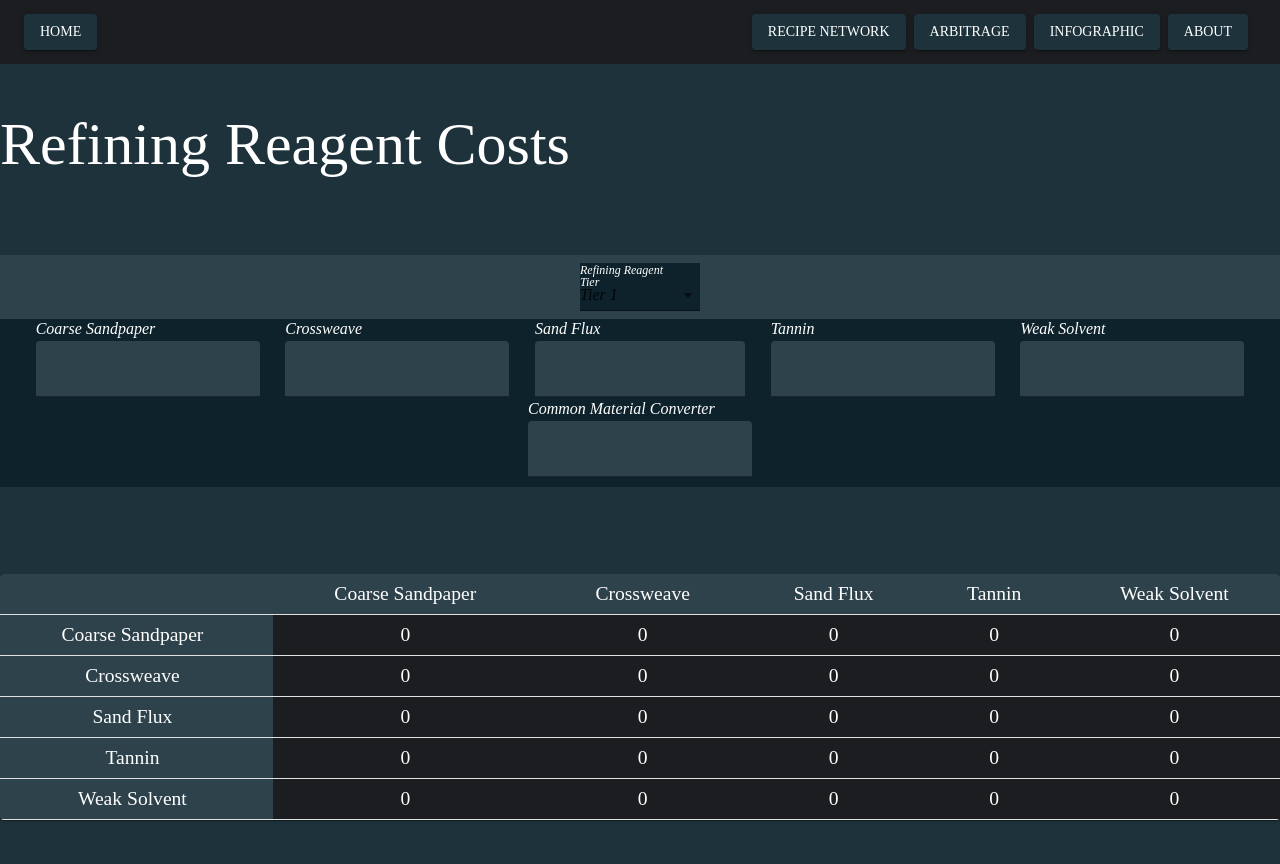
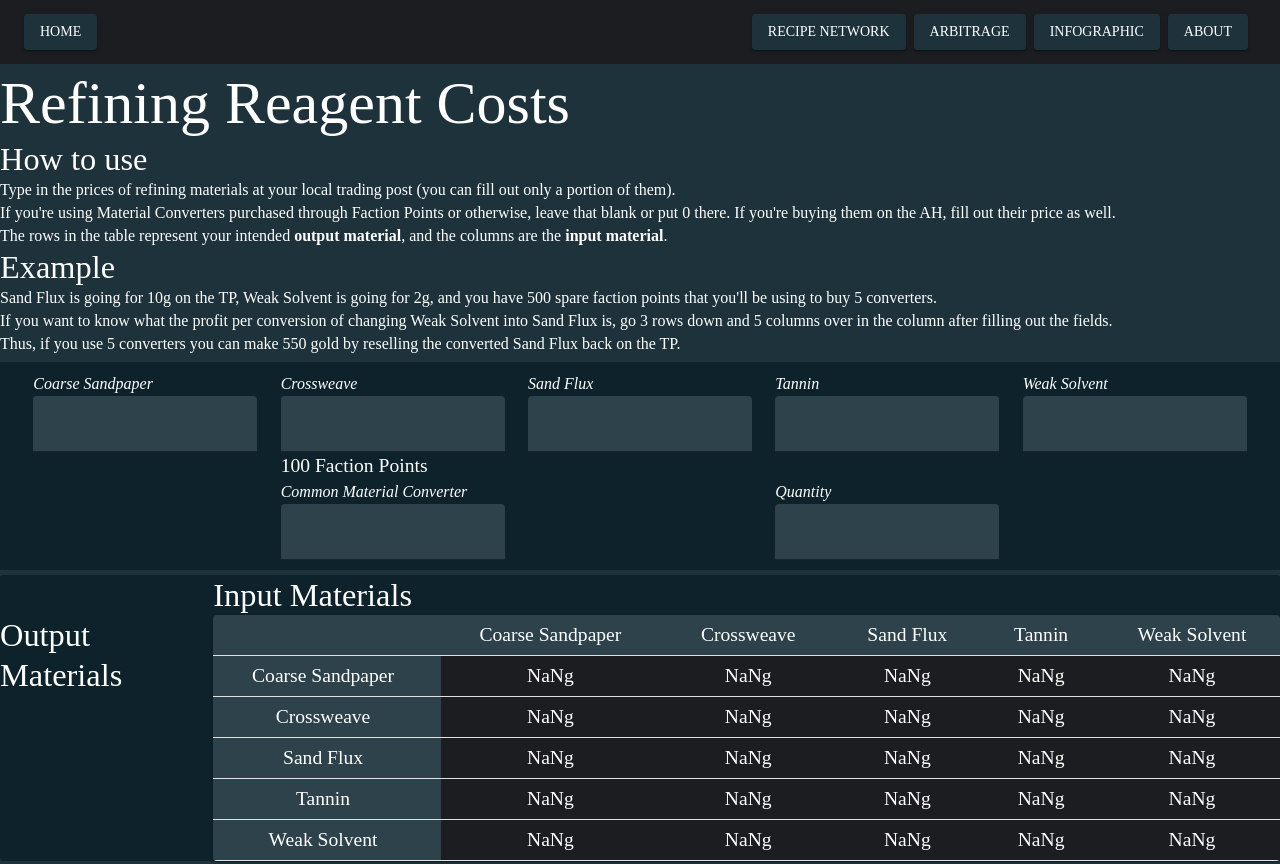
Before and after one commit to meissnereric/BraveNW, a React (Create React App) app: page /arbitrage in a window 1280 px wide. Built offline with nearby package versions, Linux system fonts and the light colour scheme.

Commit message:
Add quantity, formatting, How To

```diff
--- a/src/Components/Arbitrage.tsx
+++ b/src/Components/Arbitrage.tsx
@@ -18,6 +18,7 @@ import InputLabel from '@material-ui/core/InputLabel';
 
 // TODO
 // Add white column lines to table
+// Add quantity scaling
 
 function createData(name, sandpaper, weave, flux, tannin, solvent) {
     return { name, sandpaper, weave, flux, tannin, solvent };
@@ -61,44 +62,44 @@ const useStyles = makeStyles((theme: Theme) => ({
         margin: theme.spacing(1),
         minWidth: 120,
         color: theme.palette.primary.contrastText,
-      backgroundColor: theme.palette.secondary.dark
+        backgroundColor: theme.palette.secondary.light
     },
     selectEmpty: {
         marginTop: theme.spacing(2),
         color: theme.palette.primary.contrastText,
-      backgroundColor: theme.palette.secondary.dark
+        backgroundColor: theme.palette.secondary.light
     },
 }));
 
 var initValues = {
     'tier1': {
-        'sandpaper': ["Coarse Sandpaper", "0"],
-        'weave': ["Crossweave", "0"],
-        'flux': ["Sand Flux", "0"],
-        'tannin': ["Tannin", "0"],
-        'solvent': ["Weak Solvent", "0"],
+        'sandpaper': ["Coarse Sandpaper", NaN],
+        'weave': ["Crossweave", NaN],
+        'flux': ["Sand Flux", NaN],
+        'tannin': ["Tannin", NaN],
+        'solvent': ["Weak Solvent", NaN],
         'converter': ["Common Material Converter", {
             'gold': 0,
             'factionPoints': 100
         }]
     },
     'tier2': {
-        'sandpaper': ["Coarse Sandpaper", "0"],
-        'weave': ["Crossweave", "0"],
-        'flux': ["Sand Flux", "0"],
-        'tannin': ["Tannin", "0"],
-        'solvent': ["Weak Solvent", "0"],
+        'sandpaper': ["Coarse Sandpaper", NaN],
+        'weave': ["Crossweave", NaN],
+        'flux': ["Sand Flux", NaN],
+        'tannin': ["Tannin", NaN],
+        'solvent': ["Weak Solvent", NaN],
         'converter': ["Uncommon Material Converter", {
             'gold': 0,
             'factionPoints': 100
         }]
     },
     'tier3': {
-        'sandpaper': ["Coarse Sandpaper", "0"],
-        'weave': ["Crossweave", "0"],
-        'flux': ["Sand Flux", "0"],
-        'tannin': ["Tannin", "0"],
-        'solvent': ["Weak Solvent", "0"],
+        'sandpaper': ["Coarse Sandpaper", NaN],
+        'weave': ["Crossweave", NaN],
+        'flux': ["Sand Flux", NaN],
+        'tannin': ["Tannin", NaN],
+        'solvent': ["Weak Solvent", NaN],
         'converter': ["Rare Material Converter", {
             'gold': 0,
             'factionPoints': 100
@@ -113,8 +114,10 @@ export default function Arbitrage(props) {
     const [reagentCosts, setReagentCosts] = React.useState(initValues);
     const [currentTier, setCurrentTier] = React.useState("tier1");
     const [converterType, setConverterType] = React.useState("gold");
+    const [quantity, setQuantity] = React.useState(1);
     // rows = [{}]
 
+    const handleQuantityChange =  (event: React.ChangeEvent<HTMLInputElement>) => {setQuantity(parseInt(event.target.value))}
 
     const handleReagentCostChanges = (event: React.ChangeEvent<HTMLInputElement>) => {
         var value = event.target.value.toLowerCase()
@@ -133,17 +136,17 @@ export default function Arbitrage(props) {
         console.log(reagentCosts)
     };
 
-    const computeArbitrageRate = (startItemCost, endItemCost, converterCost) => {
+    const computeArbitrageRate = (startItemCost, endItemCost, converterCost, quantity) => {
         if (isNaN(startItemCost) || isNaN(endItemCost)) {
             return "NaN"
         }
         var rate = (endItemCost * 15) - (startItemCost * 20)
         console.log("Arbitrage Rate", startItemCost, endItemCost, converterCost, rate)
         if (converterType == 'gold') {
-            return rate - converterCost
+            return (rate - converterCost) * quantity
         }
         else {
-            return rate
+            return (rate) * quantity
         }
     };
 
@@ -157,12 +160,35 @@ export default function Arbitrage(props) {
             alignItems="center"
         >
             <Grid container item xs={12}>
+                <Grid xs={12}>
                     <Typography variant='h2'>Refining Reagent Costs</Typography>
+
+                </Grid>
+                <Grid xs={12}>
+                    <Typography variant='h4'>How to use</Typography>
+
+                </Grid>
+                <Grid xs={12}>
+                    <Typography variant='body2' style={{ fontSize: '1rem' }}>
+                        Type in the prices of refining materials at your local trading post (you can fill out only a portion of them).<br />
+                        If you're using Material Converters purchased through Faction Points or otherwise, leave that blank or put 0 there. If you're buying them on the AH, fill out their price as well.<br />
+                        The rows in the table represent your intended <b>output material</b>, and the columns are the <b>input material</b>. <br />
+                    </Typography>
+
+                    <Typography variant='h4'>Example</Typography>
+                    <Typography variant='body2' style={{ fontSize: '1rem' }}>
+                        Sand Flux is going for 10g on the TP,  Weak Solvent is going for 2g, and you have 500 spare faction points that you'll be using to buy 5 converters. <br />
+                        If you want to know what the profit per conversion of changing Weak Solvent into Sand Flux is, go 3 rows down and 5 columns over in the column after filling out the fields.<br />
+                        Thus, if you use 5 converters you can make 550 gold by reselling the converted Sand Flux back on the TP.
+                    </Typography>
+                </Grid>
+
             </Grid>
 
 
+
             <Grid container item xs={12} style={{ backgroundColor: theme.palette.secondary.dark }}>
-
+                {/*
                 <Grid container item justifyContent="space-evenly" alignItems='center' spacing={3} style={{ backgroundColor: theme.palette.secondary.light, }}>
 
                     <FormControl className={classes.formControl}>
@@ -172,15 +198,20 @@ export default function Arbitrage(props) {
                         id="tier-selector"
                         value={currentTier}
                         onChange={handleTierChange}
+                        inputProps={{
+                            className: classes.input
+                        }}
                         >
                         <MenuItem value={'tier1'}>Tier 1</MenuItem>
                         <MenuItem value={'tier2'}>Tier 2</MenuItem>
                         <MenuItem value={'tier3'}>Tier 3</MenuItem>
                         </Select>
                     </FormControl>
-                </Grid>
+                </Grid> */}
 
-                <Grid container item justifyContent="space-evenly"  alignItems='flex-end' style={{padding: '10px'}}>
+                <Grid container item justifyContent="space-evenly" alignItems='flex-end' style={{ padding: '10px' }}>
+
+
                     <Grid item>
                         <Typography>{reagentCosts[currentTier]['sandpaper'][0]}</Typography>
                         <TextField id="sandpaper"
@@ -203,7 +234,7 @@ export default function Arbitrage(props) {
                         />
                     </Grid>
 
-                    <Grid item xs={2}>
+                    <Grid item>
                         <Typography>{reagentCosts[currentTier]['flux'][0]}</Typography>
                         <TextField id="flux"
                             variant="filled" color="primary"
@@ -237,7 +268,13 @@ export default function Arbitrage(props) {
                     </Grid>
 
                     <Grid item>
+                        <Grid item xs={12}>
+                            <Typography variant='body2'>100 Faction Points</Typography>
+                        </Grid>
+                        <Grid item xs={12}>
                             <Typography>{reagentCosts[currentTier]['converter'][0]}</Typography>
+                        </Grid>
+                        <Grid item xs={12}>
                             <TextField id="converter"
                                 variant="filled" color="secondary"
                                 onChange={handleReagentCostChanges}
@@ -247,11 +284,33 @@ export default function Arbitrage(props) {
                             />
                         </Grid>
                     </Grid>
+
+                    <Grid item>
+                        <Typography>Quantity</Typography>
+                        <TextField id="quantity"
+                            variant="filled" color="secondary"
+                            onChange={handleQuantityChange}
+                            InputProps={{
+                                className: classes.input,
+                            }}
+                        />
                     </Grid>
-            <Grid container item xs={12} className={classes.table} style={{ backgroundColor: theme.palette.primary.main }}>
+
+                </Grid>
+            </Grid>
+            <Grid container item xs={12} className={classes.table} style={{ backgroundColor: theme.palette.secondary.dark }}>
                 {/* <Typography className={classes.head} id="tableTitle" variant='h3' component="div">
                     Table
                     </Typography> */}
+                <Grid item xs={2}> </Grid>
+                <Grid item xs={10} alignItems='center' justifyContent='center'>
+                    <Typography variant='h4'>Input Materials</Typography>
+                </Grid>
+                <Grid item xs={2} alignItems='center' justifyContent='center'>
+                    <Typography variant='h4'>Output Materials</Typography>
+                </Grid>
+
+                <Grid item xs={10}>
                     <TableContainer component={Paper} style={{ backgroundColor: theme.palette.primary.main }}>
                         <Table className={classes.table} size="small" aria-label="arbitrage table" style={{ color: theme.palette.secondary.contrastText }}>
                             <TableHead className={classes.head}>
@@ -271,29 +330,35 @@ export default function Arbitrage(props) {
 
                                         <TableCell align="center"><Typography variant='body2'>{computeArbitrageRate(reagentCosts[currentTier]['sandpaper'][1],
                                             reagentCosts[currentTier][row.name][1],
-                                        reagentCosts[currentTier]['converter'][1]['gold'])}</Typography></TableCell>
+                                            reagentCosts[currentTier]['converter'][1]['gold'],
+                                            quantity)}g</Typography></TableCell>
 
                                         <TableCell align="center"><Typography variant='body2'>{computeArbitrageRate(reagentCosts[currentTier]['weave'][1],
                                             reagentCosts[currentTier][row.name][1],
-                                        reagentCosts[currentTier]['converter'][1]['gold'])}</Typography></TableCell>
+                                            reagentCosts[currentTier]['converter'][1]['gold'],
+                                            quantity)}g</Typography></TableCell>
 
                                         <TableCell align="center"><Typography variant='body2'>{computeArbitrageRate(reagentCosts[currentTier]['flux'][1],
                                             reagentCosts[currentTier][row.name][1],
-                                        reagentCosts[currentTier]['converter'][1]['gold'])}</Typography></TableCell>
+                                            reagentCosts[currentTier]['converter'][1]['gold'],
+                                            quantity)}g</Typography></TableCell>
 
                                         <TableCell align="center"><Typography variant='body2'>{computeArbitrageRate(reagentCosts[currentTier]['tannin'][1],
                                             reagentCosts[currentTier][row.name][1],
-                                        reagentCosts[currentTier]['converter'][1]['gold'])}</Typography></TableCell>
+                                            reagentCosts[currentTier]['converter'][1]['gold'],
+                                            quantity)}g</Typography></TableCell>
 
                                         <TableCell align="center"><Typography variant='body2'>{computeArbitrageRate(reagentCosts[currentTier]['solvent'][1],
                                             reagentCosts[currentTier][row.name][1],
-                                        reagentCosts[currentTier]['converter'][1]['gold'])}</Typography></TableCell>
+                                            reagentCosts[currentTier]['converter'][1]['gold'],
+                                            quantity)}g</Typography></TableCell>
                                     </TableRow>
                                 ))}
                             </TableBody>
                         </Table>
                     </TableContainer>
                 </Grid>
+            </Grid>
 
 
         </Grid>
```
Lines whose indentation alone changed are shown as unchanged.
